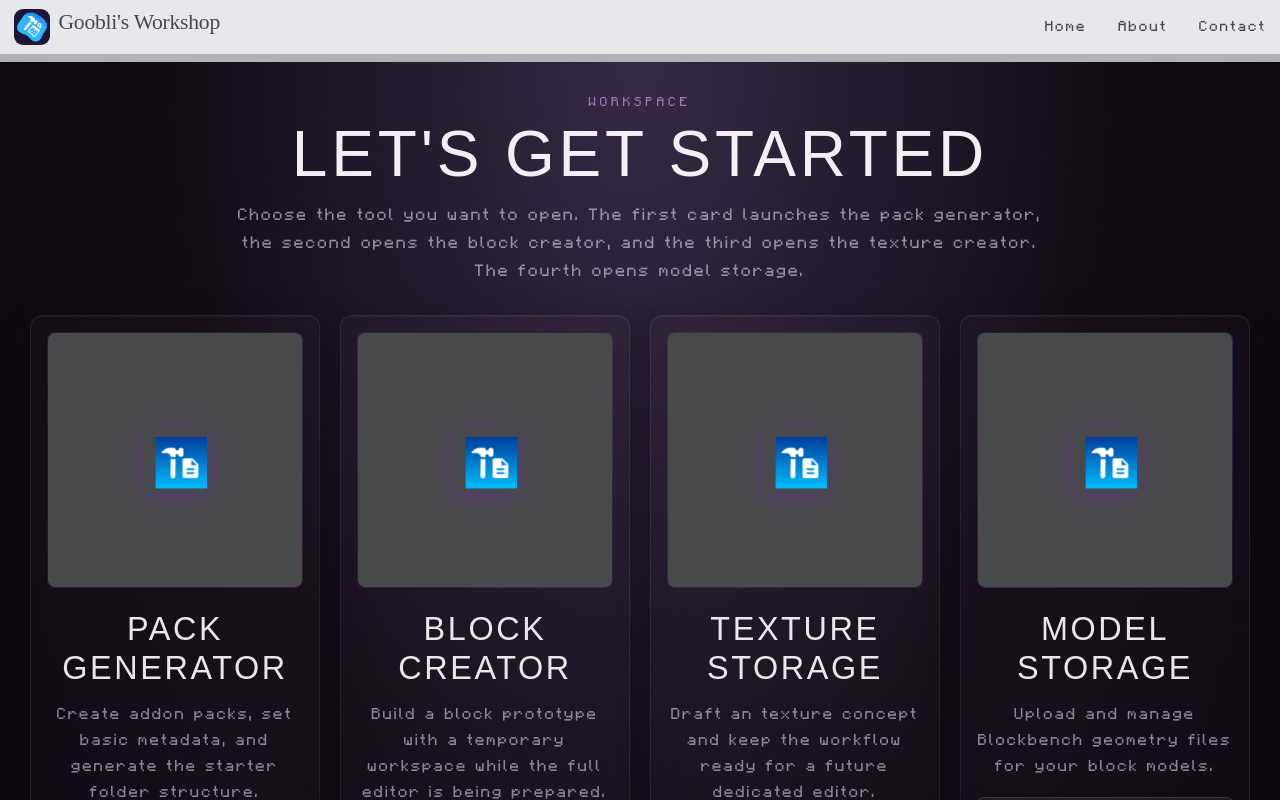
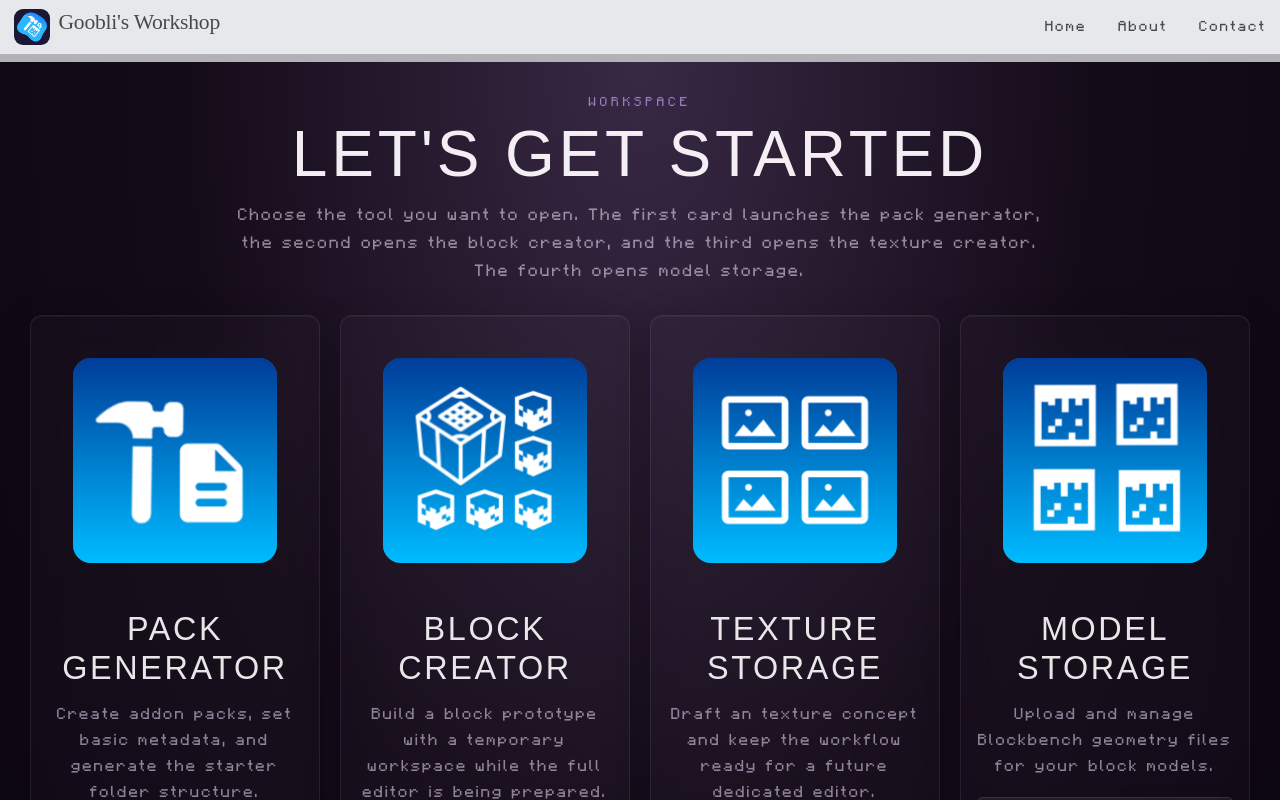
Before and after one commit to gooblicraft/gooblicraft-workshop-react, a React (Vite) app: page /workspace in a window 1280 px wide. Shown: the top 800 px of the page. Built offline with nearby package versions, Linux system fonts and the light colour scheme; a web font is replaced by a local one.

Commit message:
feat: update WorkOptions component with new icons and improved styling for option cards

```diff
--- a/src/components/Home/Workspace/WorkOptions.css
+++ b/src/components/Home/Workspace/WorkOptions.css
@@ -177,50 +177,37 @@
 
 .work-option-card__image {
   aspect-ratio: 1 / 1;
-  background: rgba(255, 255, 255, 0.02);
-  border: 1px solid rgba(214, 176, 255, 0.08);
-  border-radius: 8px;
+  background: transparent;
+  border: 0;
+  border-radius: 18px;
   position: relative;
   overflow: hidden;
 }
 
-.work-option-card__image::before {
-  content: '';
-  position: absolute;
-  inset: 0;
-  background: radial-gradient(ellipse at 50% 30%, rgba(120, 60, 180, 0.08) 0%, transparent 70%);
-}
-
-.work-option-card__image::after {
-  content: '';
-  position: absolute;
-  inset: 18px;
-  border: 1px solid rgba(214, 176, 255, 0.08);
-  border-radius: 4px;
-}
-
-.work-option-card__image-mark {
-  position: absolute;
-  inset: 24px;
-  border: 1px solid rgba(214, 176, 255, 0.1);
-  border-radius: 4px;
-  opacity: 0.7;
-}
-
 .work-option-card__image--pack {
-  background: linear-gradient(180deg, rgba(76, 34, 113, 0.15) 0%, rgba(18, 8, 22, 0.3) 100%);
+  background: transparent;
 }
 
 .work-option-card__image--block {
-  background: linear-gradient(180deg, rgba(95, 43, 135, 0.15) 0%, rgba(22, 10, 31, 0.3) 100%);
+  background: transparent;
 }
 
 .work-option-card__image--entity {
-  background: linear-gradient(180deg, rgba(42, 20, 61, 0.15) 0%, rgba(9, 5, 13, 0.3) 100%);
+  background: transparent;
 }
 
 .work-option-card__image--model {
-  background: linear-gradient(180deg, rgba(47, 120, 255, 0.16) 0%, rgba(10, 16, 34, 0.34) 100%);
+  background: transparent;
+}
+
+.work-option-card__fill-icon {
+  position: absolute;
+  inset: 10%;
+  width: 80%;
+  height: 80%;
+  display: block;
+  object-fit: contain;
+  border-radius: inherit;
 }
 
 .work-option-card__body {
@@ -321,31 +308,6 @@
   min-height: 100vh;
 }
 
-/* Container para sa SVG icon sa loob ng card box */
-.work-option-card__icon-container {
-  position: absolute;
-  inset: 0;
-  display: flex;
-  align-items: center;
-  justify-content: center;
-  padding: 24px;
-  z-index: 2;
-}
-
-.work-option-card__icon {
-  width: 100%;
-  height: 100%;
-  max-width: 64px;
-  max-height: 64px;
-  object-fit: contain;
-  filter: drop-shadow(0 4px 12px rgba(120, 40, 180, 0.4));
-  transition: transform 0.3s ease;
-}
-
-.work-option-card:hover .work-option-card__icon {
-  transform: scale(1.1);
-}
-
 @media (max-width: 980px) {
   .work-options-grid {
     grid-template-columns: 1fr;
--- a/src/components/Home/Workspace/WorkOptions.jsx
+++ b/src/components/Home/Workspace/WorkOptions.jsx
@@ -4,6 +4,9 @@ import BlockCreator from './BlockCreator';
 import ModelStorage from './ModelStorage';
 import StoreBlockTexture from './StoreBlockTexture';
 import packGeneratorIcon from '../../../assets/pack_generator.svg';
+import blockGeneratorIcon from '../../../assets/block_generator.svg';
+import textureStorageIcon from '../../../assets/texture_storage.svg';
+import modelStorageIcon from '../../../assets/model_storage.svg';
 import './WorkOptions.css';
 
 const WorkOptions = ({ dirHandle, setDirHandle, textures, setTextures }) => {
@@ -18,7 +21,7 @@ const WorkOptions = ({ dirHandle, setDirHandle, textures, setTextures }) => {
         buttonLabel: 'Open pack generator',
         imageLabel: 'Pack generator preview',
         imageStyle: 'work-option-card__image--pack',
-        icon: packGeneratorIcon, // Idinagdag ang icon reference dito
+        icon: packGeneratorIcon,
       },
       {
         id: 'block',
@@ -27,7 +30,7 @@ const WorkOptions = ({ dirHandle, setDirHandle, textures, setTextures }) => {
         buttonLabel: 'Open block creator',
         imageLabel: 'Block creator preview',
         imageStyle: 'work-option-card__image--block',
-        icon: packGeneratorIcon, // Pwede mong palitan ng sarili nitong icon sakaling mayroon na
+        icon: blockGeneratorIcon,
       },
       {
         id: 'texture',
@@ -36,7 +39,7 @@ const WorkOptions = ({ dirHandle, setDirHandle, textures, setTextures }) => {
         buttonLabel: 'Open texture creator',
         imageLabel: 'texture creator preview',
         imageStyle: 'work-option-card__image--texture',
-        icon: packGeneratorIcon, // Pwede mong palitan
+        icon: textureStorageIcon,
       },
       {
         id: 'model',
@@ -45,7 +48,7 @@ const WorkOptions = ({ dirHandle, setDirHandle, textures, setTextures }) => {
         buttonLabel: 'Open model storage',
         imageLabel: 'Model storage preview',
         imageStyle: 'work-option-card__image--model',
-        icon: packGeneratorIcon, // Pwede mong palitan
+        icon: modelStorageIcon,
       },
     ],
     []
@@ -114,15 +117,11 @@ const WorkOptions = ({ dirHandle, setDirHandle, textures, setTextures }) => {
           return (
             <article key={option.id} className={`work-option-card${isActive ? ' work-option-card--active' : ''}`}>
               <div className={`work-option-card__image ${option.imageStyle}`} aria-hidden="true">
-                <span className="work-option-card__image-mark" />
-                {/* Laman na SVG Icon sa loob ng dating empty box */}
-                <div className="work-option-card__icon-container">
-                  <img
-                    src={option.icon}
-                    alt={option.title}
-                    className="work-option-card__icon"
-                  />
-                </div>
+                <img
+                  src={option.icon}
+                  alt={option.title}
+                  className="work-option-card__fill-icon"
+                />
               </div>
               <div className="work-option-card__body">
                 <h2 className="work-option-card__title">{option.title}</h2>
```
Also changed, not shown: src/assets/pack_generator.svg.
